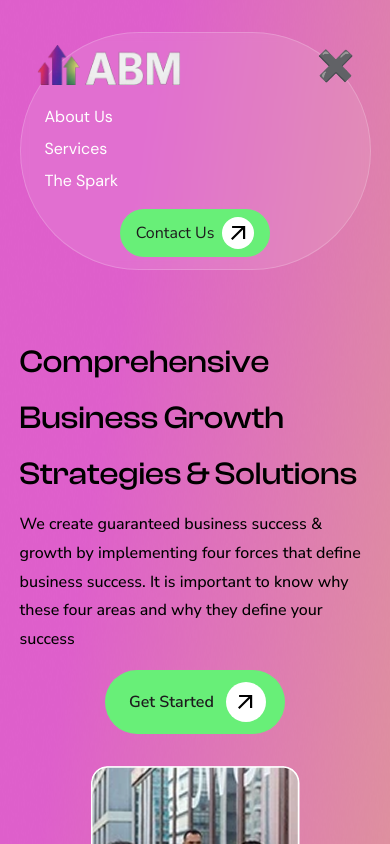
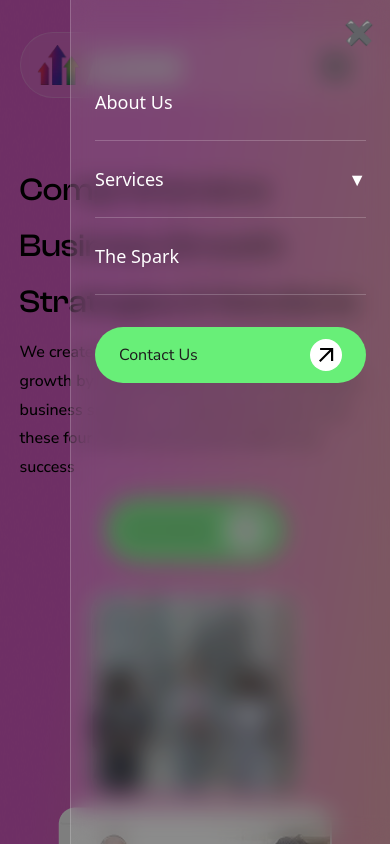
Before and after one commit to natasha-maryam/abm, a React (Vite) app: page / in a window 390 px wide. Both pictures are taken after a click on the button "Toggle menu". Shown: the top 844 px of the page. Built offline with nearby package versions, Linux system fonts and the light colour scheme; a web font is replaced by a local one.

Commit message:
updated navbar

```diff
--- a/src/components/Header.jsx
+++ b/src/components/Header.jsx
@@ -5,6 +5,7 @@ import logo from "../assets/images/logo.png";
 const Header = ({ onContactClick }) => {
   const [menuOpen, setMenuOpen] = useState(false);
   const [servicesDropdownOpen, setServicesDropdownOpen] = useState(false);
+  const [mobileServicesExpanded, setMobileServicesExpanded] = useState(false);
   const dropdownRef = useRef(null);
 
   // Handle smooth scrolling to sections
@@ -12,6 +13,7 @@ const Header = ({ onContactClick }) => {
     // First close the dropdown immediately
     setServicesDropdownOpen(false);
     setMenuOpen(false);
+    setMobileServicesExpanded(false);
 
     // Then scroll to the section
     setTimeout(() => {
@@ -43,6 +45,7 @@ const Header = ({ onContactClick }) => {
   }, [servicesDropdownOpen]);
 
   return (
+    <>
       <header className="w-full  mb-4 px-4 py-3 bg-white/10 backdrop-blur-sm border border-white/20  md:rounded-full rounded-full">
         <div className="relative flex items-center justify-between flex-wrap md:flex-nowrap">
           {/* Logo */}
@@ -59,23 +62,17 @@ const Header = ({ onContactClick }) => {
             {menuOpen ? "✖" : "☰"}
           </button>
 
-        {/* Navigation links - centered on desktop */}
-        <div
-          className={`
-            w-full md:w-auto md:absolute md:left-1/2 md:transform md:-translate-x-1/2
-            ${menuOpen ? "block" : "hidden"}
-            md:flex md:items-center md:justify-center md:gap-8 text-white font-normal font-dm mt-4 md:mt-0
-          `}
-        >
+          {/* Desktop Navigation links - centered on desktop */}
+          <div className="hidden md:flex md:absolute md:left-1/2 md:transform md:-translate-x-1/2 md:items-center md:justify-center md:gap-8 text-white font-normal font-dm">
             <button
-            className="block md:inline-block hover:text-green-300 px-2 py-1 text-center cursor-pointer"
+              className="hover:text-green-300 px-2 py-1 text-center cursor-pointer"
               onClick={() => scrollToSection('about-us')}
             >
               About Us
             </button>
             <div className="relative" ref={dropdownRef}>
               <button
-              className="block md:inline-block hover:text-green-300 px-2 py-1 text-center focus:outline-none cursor-pointer"
+                className="hover:text-green-300 px-2 py-1 text-center focus:outline-none cursor-pointer"
                 onClick={() => setServicesDropdownOpen(!servicesDropdownOpen)}
               >
                 Services
@@ -120,23 +117,18 @@ const Header = ({ onContactClick }) => {
               )}
             </div>
             <button
-            className="block md:inline-block hover:text-green-300 px-2 py-1 text-center cursor-pointer"
+              className="hover:text-green-300 px-2 py-1 text-center cursor-pointer"
               onClick={() => scrollToSection('youth-program')}
             >
               The Spark
             </button>
           </div>
 
-        {/* Contact button */}
+          {/* Desktop Contact button */}
           <button
-          className={`
-            flex items-center justify-center bg-[#68EF78] text-[#1D1B1D] px-4 py-2 rounded-full font-nunito
-            ${menuOpen ? "mt-3 mx-auto w-fit" : "hidden"}
-            md:flex md:mt-0 md:mx-0 md:w-fit
-          `}
+            className="hidden md:flex items-center justify-center bg-[#68EF78] text-[#1D1B1D] px-4 py-2 rounded-full font-nunito"
             onClick={() => {
               onContactClick && onContactClick();
-            setMenuOpen(false);
             }}
           >
             <span>Contact Us</span>
@@ -146,6 +138,120 @@ const Header = ({ onContactClick }) => {
           </button>
         </div>
       </header>
+
+      {/* Mobile Drawer Navigation */}
+      <div
+        className={`
+          fixed inset-0 z-40 transition-opacity duration-300 md:hidden
+          ${menuOpen ? 'opacity-100 visible' : 'opacity-0 invisible'}
+        `}
+      >
+        {/* Backdrop */}
+        <div
+          className="absolute inset-0 bg-black/50"
+          onClick={() => setMenuOpen(false)}
+        />
+
+        {/* Drawer */}
+        <div
+          className={`
+            fixed top-0 right-0 h-full w-80 bg-white/10 backdrop-blur-md border-l border-white/20
+            transform transition-transform duration-300 ease-in-out
+            ${menuOpen ? 'translate-x-0' : 'translate-x-full'}
+          `}
+        >
+          {/* Close button */}
+          <div className="flex justify-end p-4">
+            <button
+              onClick={() => setMenuOpen(false)}
+              className="text-white text-2xl hover:text-green-300"
+            >
+              ✖
+            </button>
+          </div>
+
+          {/* Navigation items */}
+          <div className="px-6 py-4 space-y-4">
+            {/* About Us */}
+            <div className="border-b border-white/20 pb-4">
+              <button
+                className="text-white text-lg font-medium py-2 hover:text-green-300"
+                onClick={() => scrollToSection('about-us')}
+              >
+                About Us
+              </button>
+            </div>
+
+            {/* Services Expandable */}
+            <div className="border-b border-white/20 pb-4">
+              <button
+                className="flex items-center justify-between w-full text-white text-lg font-medium py-2"
+                onClick={() => setMobileServicesExpanded(!mobileServicesExpanded)}
+              >
+                Services
+                <span className={`transform transition-transform ${mobileServicesExpanded ? 'rotate-180' : ''}`}>
+                  ▼
+                </span>
+              </button>
+              {mobileServicesExpanded && (
+                <div className="pl-4 mt-2 space-y-3 animate-fade-in">
+                  <button
+                    className="block bg-[#F3C387] text-gray-800 px-3 py-2 rounded-lg text-sm font-medium w-full text-left"
+                    onClick={() => scrollToSection('growth-matrix')}
+                  >
+                    Digital Marketing
+                  </button>
+                  <button
+                    className="block bg-[#F3C387] text-gray-800 px-3 py-2 rounded-lg text-sm font-medium w-full text-left"
+                    onClick={() => scrollToSection('customer-retention')}
+                  >
+                    Customer Retention
+                  </button>
+                  <button
+                    className="block bg-[#F3C387] text-gray-800 px-3 py-2 rounded-lg text-sm font-medium w-full text-left"
+                    onClick={() => scrollToSection('reputation-management')}
+                  >
+                    Reputation Management
+                  </button>
+                  <button
+                    className="block bg-[#F3C387] text-gray-800 px-3 py-2 rounded-lg text-sm font-medium w-full text-left"
+                    onClick={() => scrollToSection('business-credit')}
+                  >
+                    Fundraising Growth
+                  </button>
+                </div>
+              )}
+            </div>
+
+            {/* The Spark */}
+            <div className="border-b border-white/20 pb-4">
+              <button
+                className="text-white text-lg font-medium py-2 hover:text-green-300"
+                onClick={() => scrollToSection('youth-program')}
+              >
+                The Spark
+              </button>
+            </div>
+
+            {/* Contact Us Button */}
+            <div className="pt-4">
+              <button
+                className="flex items-center justify-between bg-[#68EF78] text-[#1D1B1D] px-6 py-3 rounded-full font-nunito w-full"
+                onClick={() => {
+                  onContactClick && onContactClick();
+                  setMenuOpen(false);
+                }}
+              >
+                <span>Contact Us</span>
+                <div className="flex items-center justify-center bg-white rounded-full w-8 h-8">
+                  <img src={arrow} alt="arrow icon" />
+                </div>
+              </button>
+            </div>
+          </div>
+        </div>
+      </div>
+    </>
   );
 };
 
--- a/src/index.css
+++ b/src/index.css
@@ -105,3 +105,19 @@ html, body, #root {
 .scrollbar-none::-webkit-scrollbar {
   display: none;  /* Safari and Chrome */
 }
+
+/* Mobile drawer animation */
+@keyframes fadeIn {
+  from {
+    opacity: 0;
+    transform: translateY(-10px);
+  }
+  to {
+    opacity: 1;
+    transform: translateY(0);
+  }
+}
+
+.animate-fade-in {
+  animation: fadeIn 0.3s ease-out;
+}
--- a/src/sections/NextStep.jsx
+++ b/src/sections/NextStep.jsx
@@ -2,9 +2,9 @@ import React from "react";
 import step1 from "../assets/images/next-step-1.png";
 import step2 from "../assets/images/next-step-2.png";
 import step3 from "../assets/images/next-step-3.png";
-import call from "../assets/images/call.png"
+import call from "../assets/images/call.png";
 import arrow from "../assets/images/arrow_outward.svg";
-
+import top from "../assets/images/next-step-bottom.png";
 
 function NextStep({ openContactModal }) {
   return (
@@ -91,6 +91,7 @@ function NextStep({ openContactModal }) {
             <span className="pl-2">(877) 721-7447</span>
           </p>
         </div>
+        {/* <img src={top} className="bg-red-200 w-full" /> */}
       </div>
     </div>
   );
```
Also changed, not shown: src/sections/YouthProgram.jsx (+6 -1 lines). Lines whose indentation alone changed are shown as unchanged.
